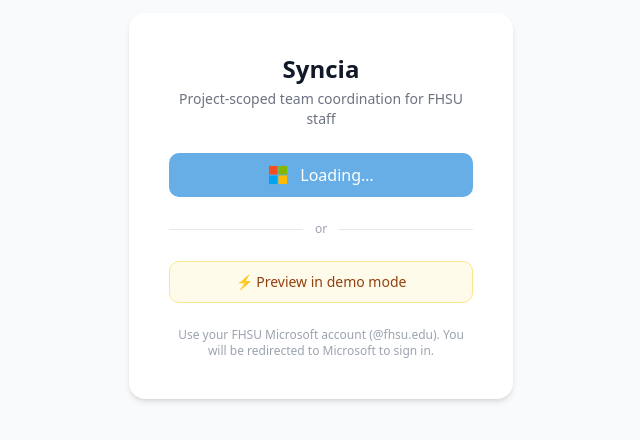
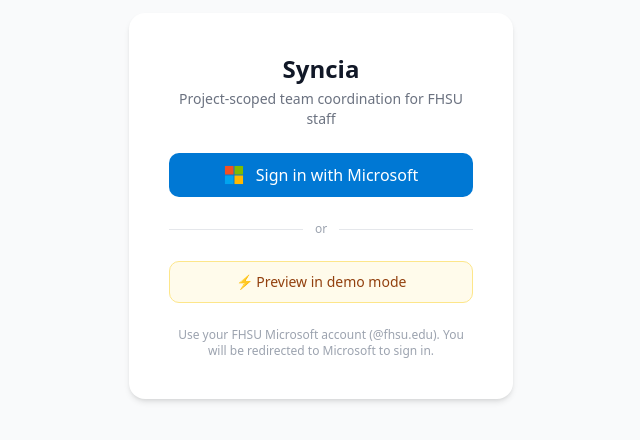
Before and after one commit to rattnak/syncia, a Next.js app: page /login in a window 1280 px wide. Shown: the part 194-634 px from the top of the page, without its empty margins (319-959 px from the left). Built offline with nearby package versions, Linux system fonts and the light colour scheme; no server answers.

Commit message:
fix: revert to signIn() which handles CSRF automatically, remove manual form

```diff
--- a/app/(auth)/login/page.tsx
+++ b/app/(auth)/login/page.tsx
@@ -1,5 +1,6 @@
 'use client'
 
+import { signIn } from 'next-auth/react'
 import { useSearchParams } from 'next/navigation'
 import { Suspense, useEffect, useState } from 'react'
 
@@ -16,17 +17,20 @@
 function LoginForm() {
   const searchParams = useSearchParams()
   const error = searchParams.get('error')
-  const [csrfToken, setCsrfToken] = useState('')
+  const [loading, setLoading] = useState(false)
 
   useEffect(() => {
-    // Clear demo cookie
     document.cookie = 'syncia-demo=; path=/; max-age=0'
-    // Fetch CSRF token required by NextAuth v4 for POST-based OAuth initiation
-    fetch('/api/auth/csrf')
-      .then((r) => r.json())
-      .then((d) => setCsrfToken(d.csrfToken ?? ''))
-      .catch(() => {})
   }, [])
+
+  async function handleSignIn() {
+    setLoading(true)
+    try {
+      await signIn('azure-ad', { callbackUrl: '/dashboard' })
+    } catch {
+      setLoading(false)
+    }
+  }
 
   return (
     <main className="min-h-screen flex items-center justify-center bg-gray-50">
@@ -48,23 +52,14 @@
           </div>
         )}
 
-        {/* NextAuth v4 requires a form POST with csrfToken to initiate OAuth */}
-        <form
-          action="/api/auth/signin/azure-ad"
-          method="POST"
-          className="w-full"
+        <button
+          onClick={handleSignIn}
+          disabled={loading}
+          className="w-full flex items-center justify-center gap-3 bg-[#0078d4] hover:bg-[#106ebe] disabled:bg-[#0078d4]/60 text-white font-medium py-2.5 px-4 rounded-lg transition"
         >
-          <input type="hidden" name="csrfToken" value={csrfToken} />
-          <input type="hidden" name="callbackUrl" value="/dashboard" />
-          <button
-            type="submit"
-            disabled={!csrfToken}
-            className="w-full flex items-center justify-center gap-3 bg-[#0078d4] hover:bg-[#106ebe] disabled:bg-[#0078d4]/60 text-white font-medium py-2.5 px-4 rounded-lg transition"
-          >
-            <MicrosoftIcon />
-            {csrfToken ? 'Sign in with Microsoft' : 'Loading…'}
-          </button>
-        </form>
+          <MicrosoftIcon />
+          {loading ? 'Redirecting to Microsoft…' : 'Sign in with Microsoft'}
+        </button>
 
         <div className="w-full flex items-center gap-3">
           <div className="flex-1 h-px bg-gray-200" />
```
